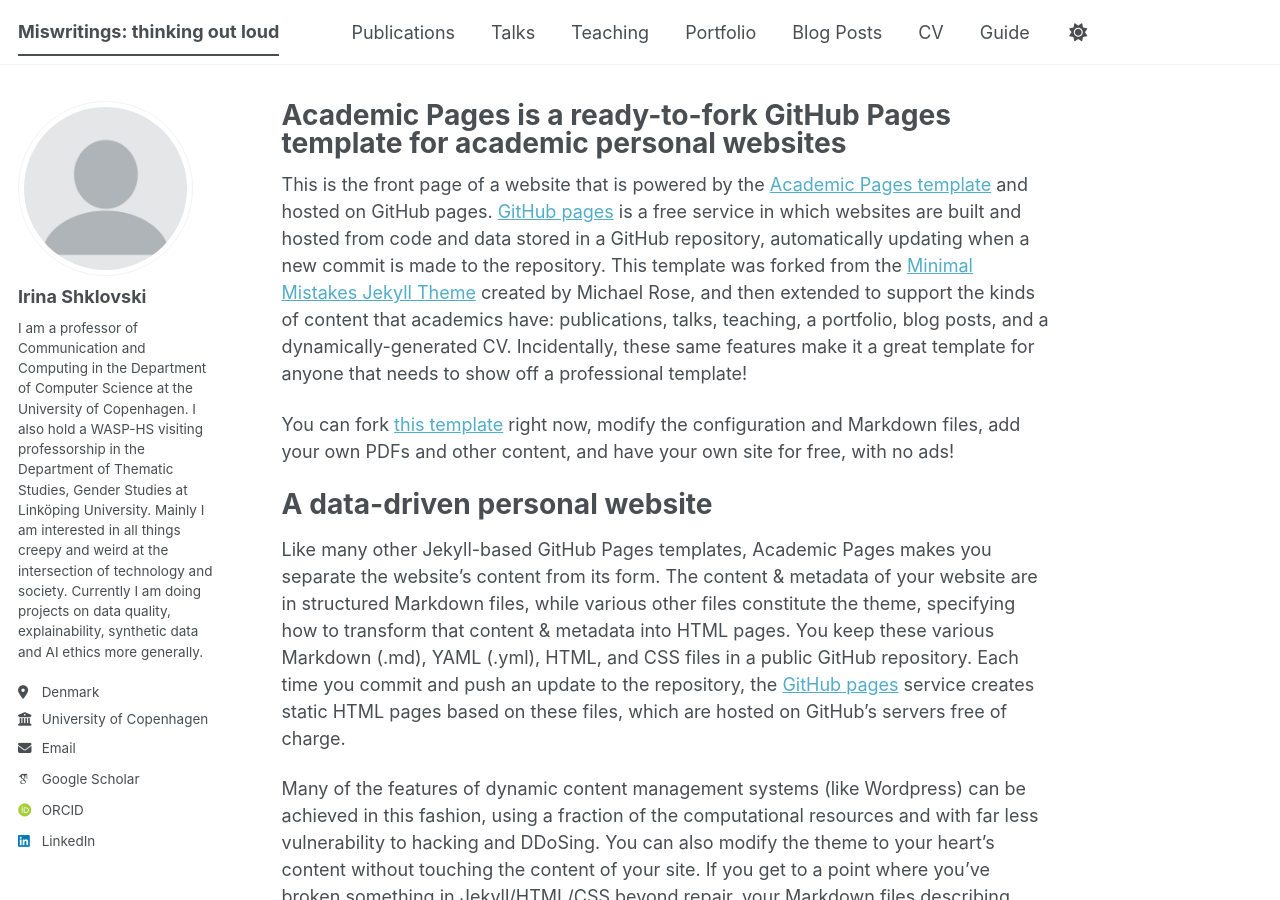
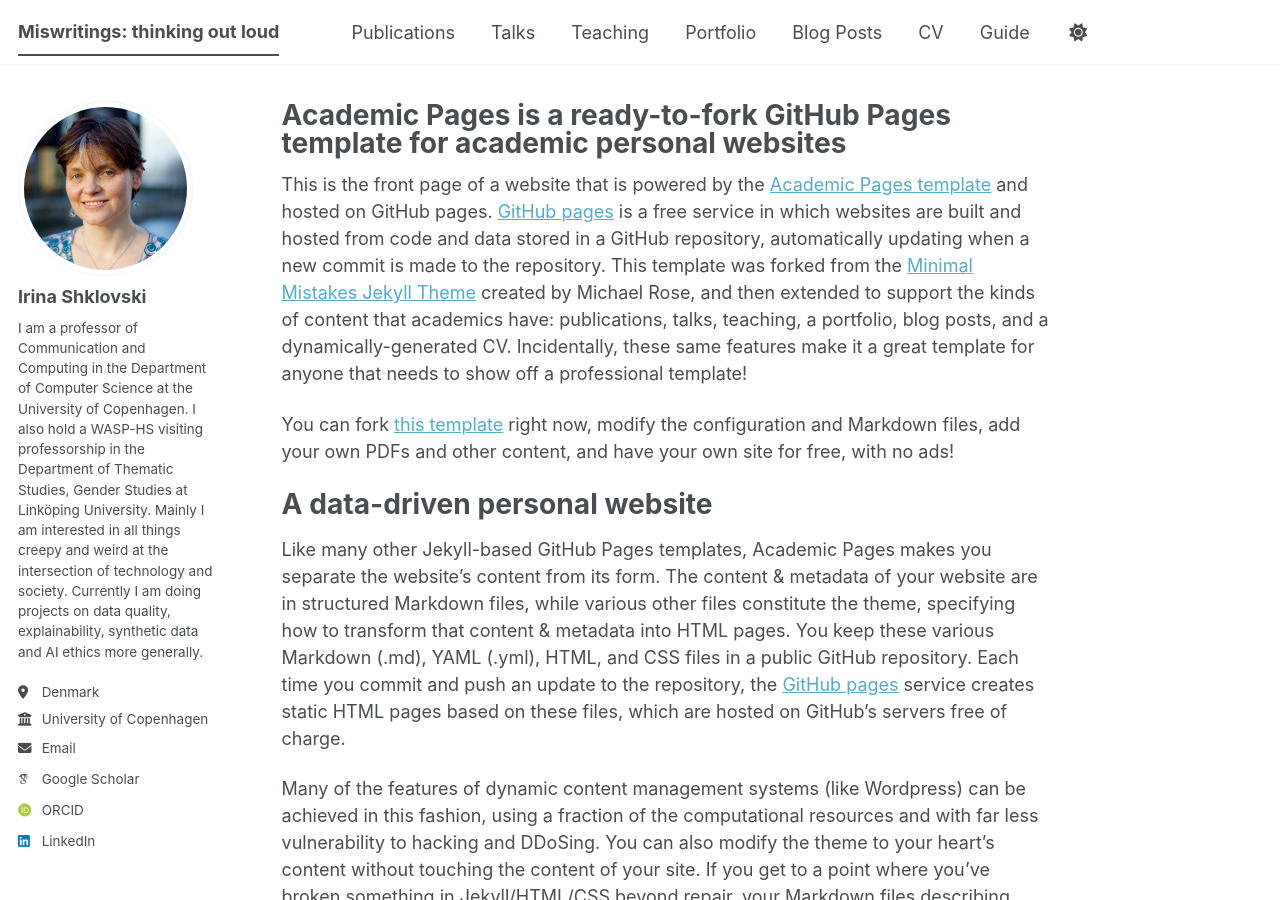
Before and after one commit to quillis/quillis.github.io, a Jekyll site: the page built from _pages/about.md, in a window 1280 px wide and 900 px high. Built offline with Jekyll 4.4.1, drawn with Linux system fonts in a browser that asks for light colours; some web fonts are replaced; a script bundle is joined from its source files by our own code; library files that are not in the unit come from our copies.

Commit message:
profile image added

```diff
--- a/_config.yml
+++ b/_config.yml
@@ -23,7 +23,7 @@ repository               : "quillis/quillis.github.io"
 #               Additional customization can be done by editing /_includes/author-profile.html
 author:
   # Biographic information
-  avatar           : "profile.png"
+  avatar           : "profilepic1.jpg"
   name             : "Irina Shklovski"
   pronouns         : # example: "she/her"
   bio              : "I am a professor of Communication and Computing in the Department of Computer Science at the University of Copenhagen. I also hold a WASP-HS visiting professorship in the Department of Thematic Studies, Gender Studies at Linköping University. Mainly I am interested in all things creepy and weird at the intersection of technology and society. Currently I am doing projects on data quality, explainability, synthetic data and AI ethics more generally."
```
Also changed, not shown: images/profilepic1.jpg (added).
